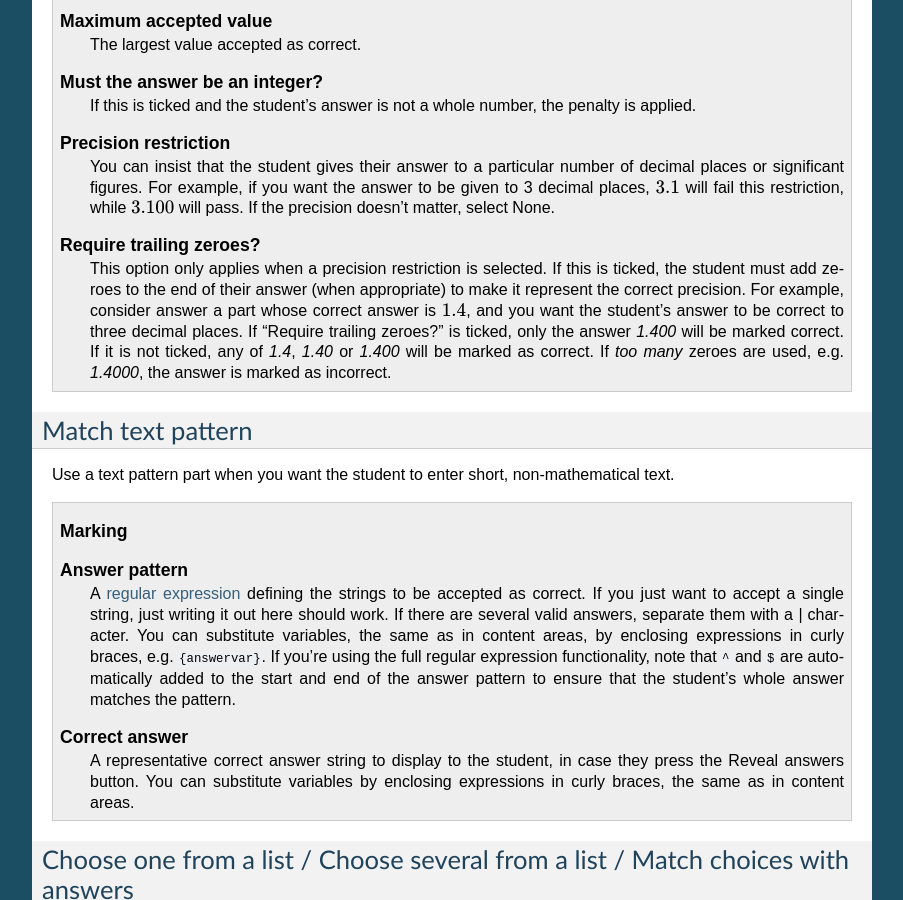
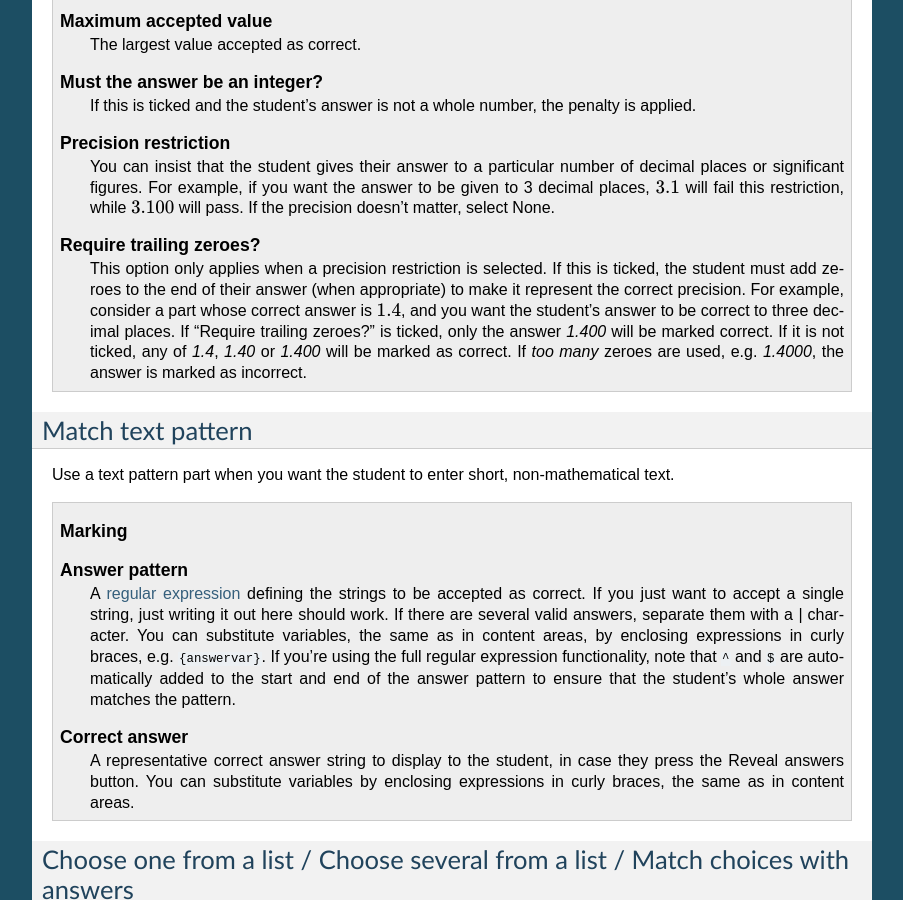
Before and after one commit to numbas/editor-docs, a Sphinx documentation site: the page built from source/question-parts.rst, in a window 1280 px wide and 900 px high, scrolled down 2956 px. Shown: the whole window, without its empty margins (198-1101 px from the left). Built offline with Sphinx 7.4.7, drawn with Linux system fonts in a browser that asks for light colours.

Commit message:
fix typo

```diff
--- a/source/question-parts.rst
+++ b/source/question-parts.rst
@@ -133,7 +133,7 @@ Number entry parts ask the student to enter a number, which is marked if it is i
             You can insist that the student gives their answer to a particular number of decimal places or significant figures. For example, if you want the answer to be given to 3 decimal places, :math:`3.1` will fail this restriction, while :math:`3.100` will pass. If the precision doesn't matter, select :guilabel:`None`.
 
         Require trailing zeroes?
-            This option only applies when a precision restriction is selected. If this is ticked, the student must add zeroes to the end of their answer (when appropriate) to make it represent the correct precision. For example, consider answer a part whose correct answer is :math:`1.4`, and you want the student's answer to be correct to three decimal places. If "Require trailing zeroes?" is ticked, only the answer `1.400` will be marked correct. If it is not ticked, any of `1.4`, `1.40` or `1.400` will be marked as correct. If *too many* zeroes are used, e.g. `1.4000`, the answer is marked as incorrect.
+            This option only applies when a precision restriction is selected. If this is ticked, the student must add zeroes to the end of their answer (when appropriate) to make it represent the correct precision. For example, consider a part whose correct answer is :math:`1.4`, and you want the student's answer to be correct to three decimal places. If "Require trailing zeroes?" is ticked, only the answer `1.400` will be marked correct. If it is not ticked, any of `1.4`, `1.40` or `1.400` will be marked as correct. If *too many* zeroes are used, e.g. `1.4000`, the answer is marked as incorrect.
 
 .. _match-text-pattern:
 
```
